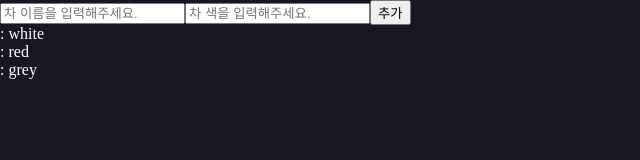
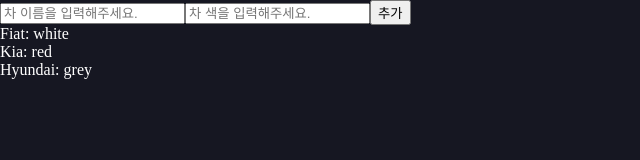
Before and after one commit to WoodysCloud/react, a React (Create React App) app: page / in a window 1280 px wide. Shown: the top 160 px of the page, without its empty margins (0-640 px from the left). Built offline with nearby package versions, Linux system fonts and the light colour scheme.

Commit message:
리렌더링 전

```diff
--- a/src/AppArray.js
+++ b/src/AppArray.js
@@ -28,24 +28,27 @@
     color: '',
   });
 
+  // 구조 분해 할당
   const { carname, color } = carInput;
-
-  const changeText = (e) => {
-    const { property, value } = e.target;
-
-    setCarInput({
-      ...carInput,
-      [property]: value,
-    });
-  };
-
-  // useRef(): 상태값 관리
-  const nextId = useRef(4);
 
   return (
     <>
-      <HookArrayCreate name={name} color={color} changeText={changeText} />
-      <HookArray carArray={carArray} />
+      <div>
+        <input type="text" placeholder="차 이름을 입력해주세요." />
+        <input type="text" placeholder="차 색을 입력해주세요." />
+        <button type="button">추가</button>
+      </div>
+      <ul>
+        <li>
+          {carArray[0].carname}: {carArray[0].color}
+        </li>
+        <li>
+          {carArray[1].carname}: {carArray[1].color}
+        </li>
+        <li>
+          {carArray[2].carname}: {carArray[2].color}
+        </li>
+      </ul>
     </>
   );
 }
```
